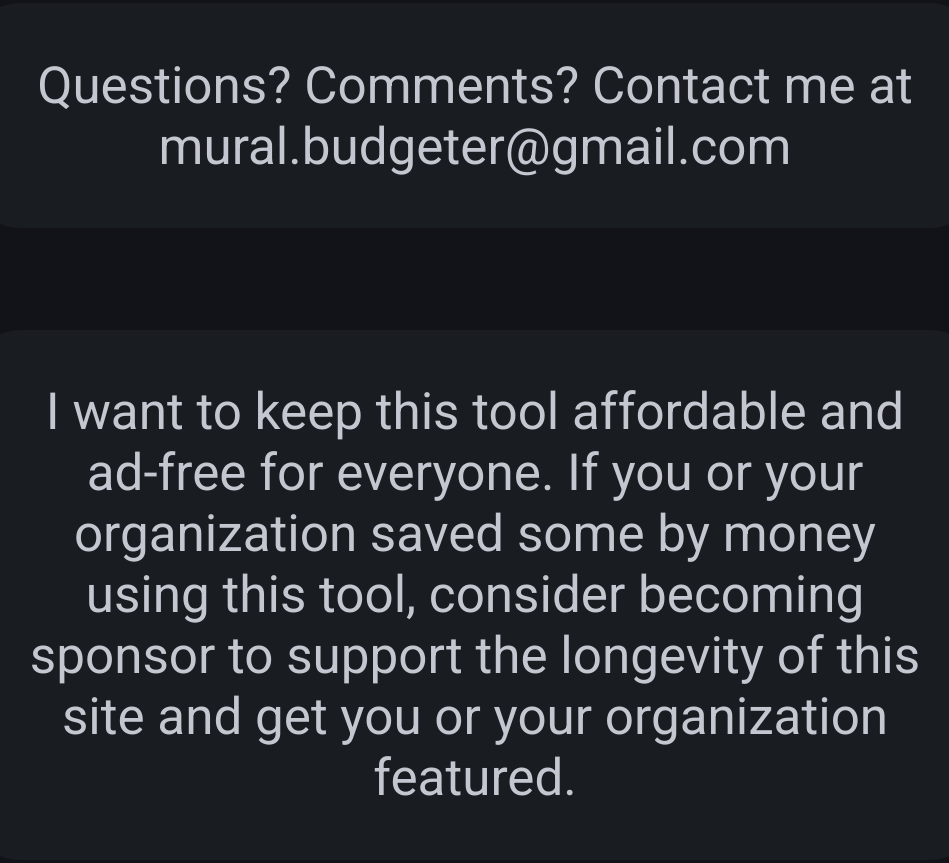
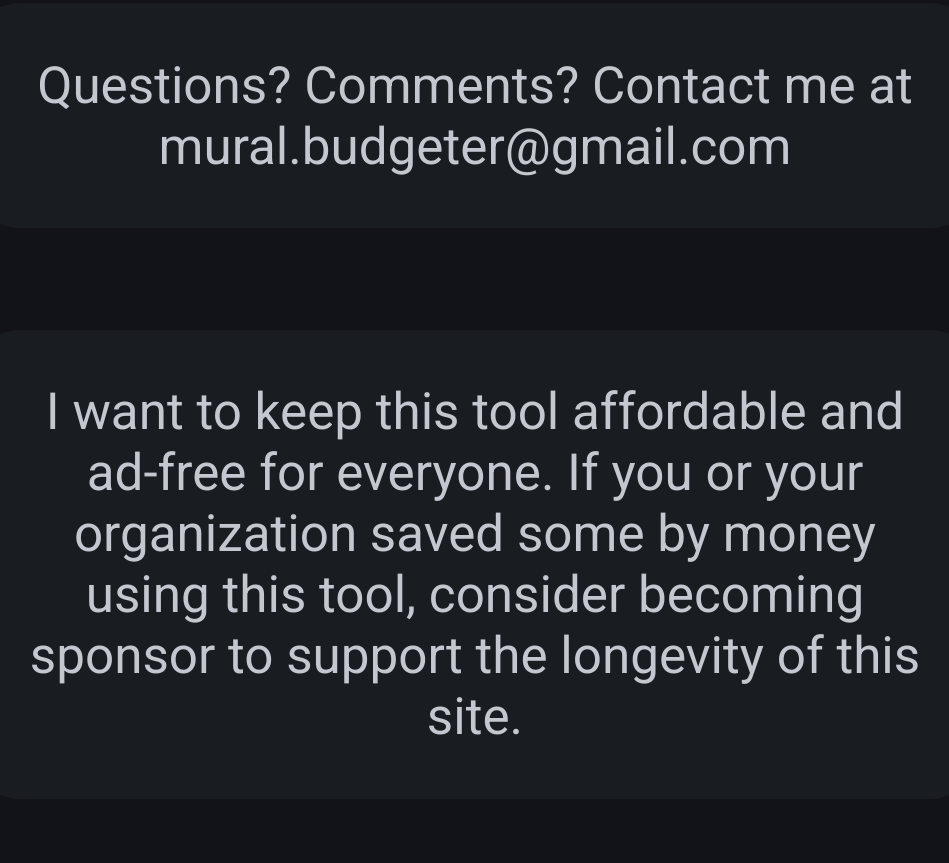
Before and after one commit to iwg-mk1/mural-budgeter, a plain HTML site: page index.html in a window 1280 px wide. Shown: the part 2187-3050 px from the top of the page, without its empty margins (165-1114 px from the left). Drawn offline with Linux system fonts and the light colour scheme; a web font is replaced by a local one.

Commit message:
updated sponsor text

```diff
--- a/index.html
+++ b/index.html
@@ -54,7 +54,7 @@
 
     <footer>
         <p>Questions? Comments? Contact me at mural.budgeter@gmail.com</p>
-        <p>I want to keep this tool affordable and ad-free for everyone. If you or your organization saved some by money using this tool, consider becoming sponsor to support the longevity of this site and get you or your organization featured.</p>
+        <p>I want to keep this tool affordable and ad-free for everyone. If you or your organization saved some by money using this tool, consider becoming sponsor to support the longevity of this site.</p>
     </footer>
 
 </body>
```
